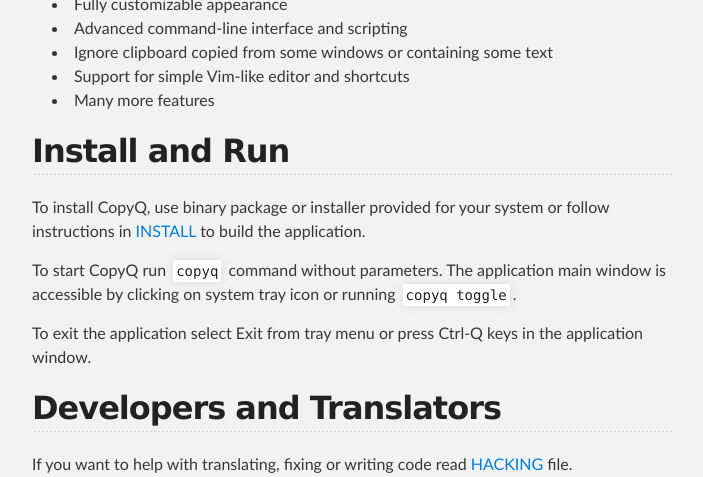
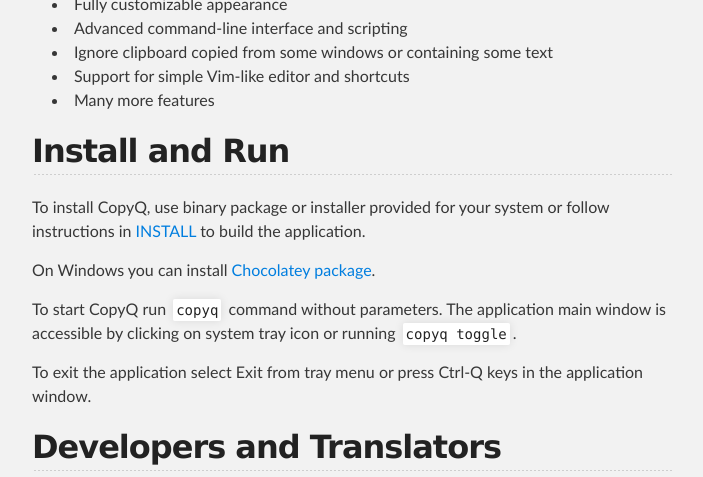
Before and after one commit to hluk/CopyQ, a Jekyll site: the page built from index.md, in a window 1280 px wide and 900 px high, scrolled down 3270 px, cut to the strip 0-477 px from the top of the window. Shown: the whole strip, without its empty margins (288-991 px from the left). Built offline with Jekyll 4.4.1, drawn with Linux system fonts in a browser that asks for light colours.

Commit message:
Update from master

```diff
--- a/index.md
+++ b/index.md
@@ -63,6 +63,8 @@
 follow instructions in
 [INSTALL](https://github.com/hluk/CopyQ/blob/master/INSTALL) to build the
 application.
+
+On Windows you can install [Chocolatey package](https://chocolatey.org/packages/copyq).
 
 To start CopyQ run `copyq` command without parameters. The application main
 window is accessible by clicking on system tray icon or running `copyq toggle`.
```
Also changed, not shown: README.md.
